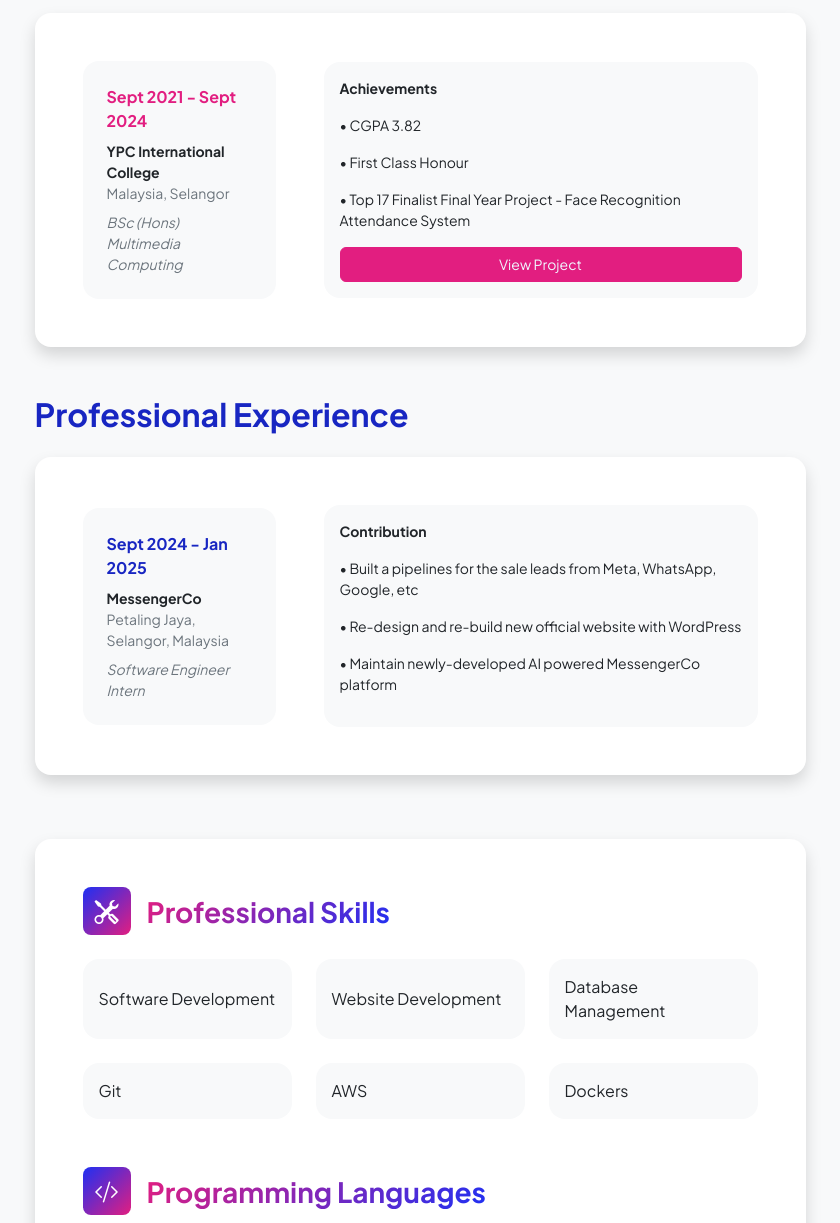
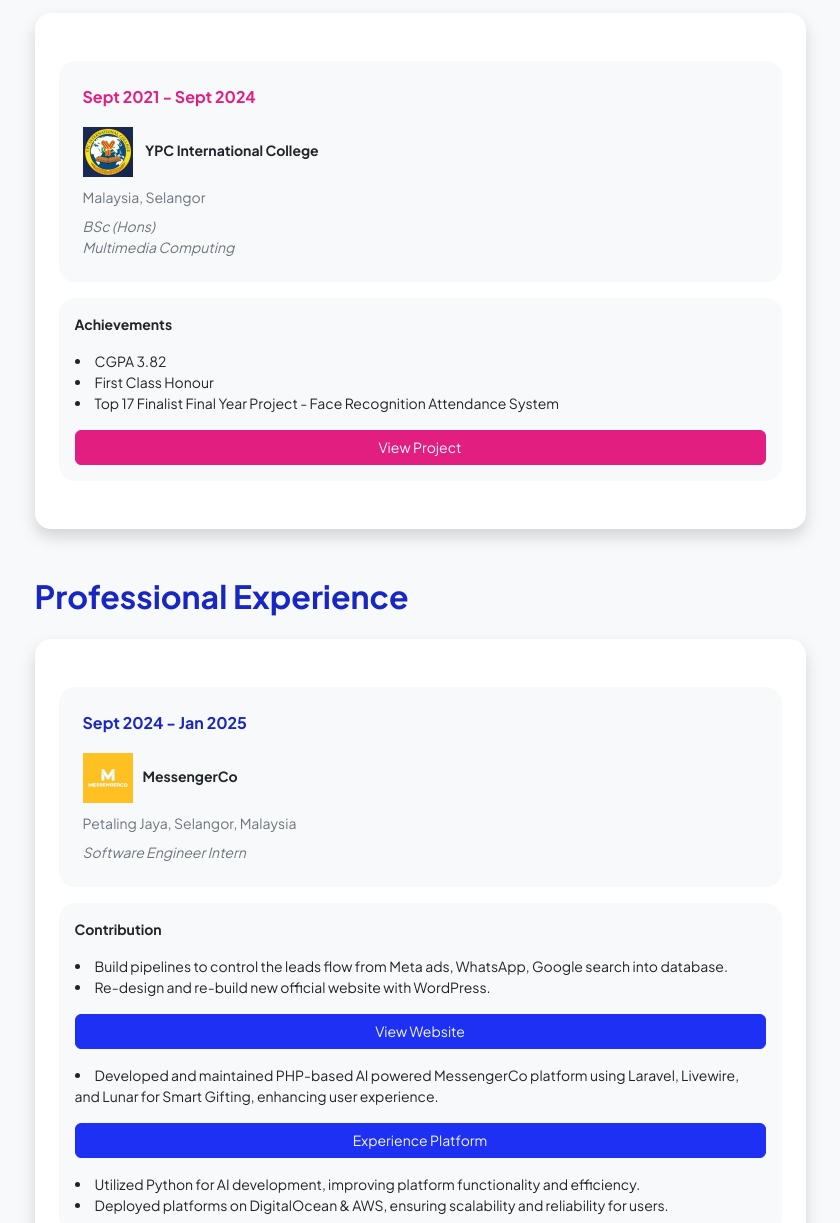
Before and after one commit to KZY020821/KZY020821.github.io, a website: page resume.html in a window 1280 px wide. Shown: the part 317-1540 px from the top of the page, without its empty margins (220-1060 px from the left). Drawn offline with nearby package versions, Linux system fonts and the light colour scheme.

Commit message:
restructure and added logo at resume page

```diff
--- a/resume.html
+++ b/resume.html
@@ -58,11 +58,10 @@
                             <div class="card shadow border-0 rounded-4 mb-3">
                                 <div class="card-body p-5">
                                     <div class="row align-items-center gx-5">
-                                        <div class="col text-center text-lg-start mb-4 mb-lg-0">
                                         <div class="bg-light p-4 rounded-4">
                                             <div class="text-secondary fw-bolder mb-2">Sept 2021 - Sept 2024</div>
                                             <div class="mb-2">
-                                                    <div class="small fw-bolder">YPC International College</div>
+                                                <div class="small fw-bolder"><img src="assets/ypc.jpeg" style="width: 50px; height: auto; margin:10px 10px 10px 0px;"> YPC International College</div>
                                                 <div class="small text-muted">Malaysia, Selangor</div>
                                             </div>
                                             <div class="fst-italic">
@@ -70,18 +69,17 @@
                                                 <div class="small text-muted">Multimedia Computing</div>
                                             </div>
                                         </div>
-                                        </div>
-                                        <div class="col-lg-8">
-                                            <div class="align-items-center bg-light rounded-4 p-3 h-100 small">
+
+                                        <div class="align-items-center bg-light rounded-4 p-3 h-100 small mt-3">
                                             <p><b>Achievements</b></p>
-                                                <p><span>&#8226;</span> CGPA 3.82</p>
-                                                <p><span>&#8226;</span> First Class Honour</p>
-                                                <p><span>&#8226;</span> Top 17 Finalist Final Year Project - Face Recognition Attendance System</p>
+                                            <li> CGPA 3.82</li>
+                                            <li> First Class Honour</li>
+                                            <li> Top 17 Finalist Final Year Project - Face Recognition Attendance System</li>
                                             <a class="d-flex justify-content-center btn btn-secondary mt-3" style="color: aliceblue;" href="projects.html#face">
                                                 <div class="small">View Project</div>
                                             </a>
                                         </div>
-                                        </div>
+
                                     </div>
                                 </div>
                             </div>
@@ -97,26 +95,31 @@
                             <div class="card shadow border-0 rounded-4 mb-3">
                                 <div class="card-body p-5">
                                     <div class="row align-items-center gx-5">
-                                        <div class="col text-center text-lg-start mb-4 mb-lg-0">
                                         <div class="bg-light p-4 rounded-4">
                                             <div class="fw-bolder mb-2" style="color: #1826c2;">Sept 2024 - Jan 2025</div>
                                             <div class="mb-2">
-                                                    <div class="small fw-bolder">MessengerCo</div>
+                                                <div class="small fw-bolder"><img src="assets/mco.jpeg" style="width: 50px; height: auto; margin:10px 10px 10px 0px;">MessengerCo</div>
                                                 <div class="small text-muted">Petaling Jaya, Selangor, Malaysia</div>
                                             </div>
                                             <div class="fst-italic">
                                                 <div class="small text-muted">Software Engineer Intern</div>
                                             </div>
                                         </div>
+                                        <div class="align-items-center bg-light rounded-4 p-3 h-100 small mt-3">
+                                            <p><b>Contribution</b></p>
+                                            <li> Build pipelines to control the leads flow from Meta ads, WhatsApp, Google search into database.</li>
+                                            <li> Re-design and re-build new official website with WordPress.</li>
+                                            <a class="d-flex justify-content-center btn btn-primary mt-3 mb-3" style="color: aliceblue;" href="https://messengerco.ai/" target="_blank">
+                                                <div class="small">View Website</div>
+                                            </a>
+                                            <li> Developed and maintained PHP-based AI powered MessengerCo platform using Laravel, Livewire, and Lunar for Smart Gifting, enhancing user experience.</li>
+                                            <a class="d-flex justify-content-center btn btn-primary mt-3 mb-3" style="color: aliceblue;" href="https://app.messengerco.ai/" target="_blank">
+                                                <div class="small">Experience Platform</div>
+                                            </a>
+                                            <li> Utilized Python for AI development, improving platform functionality and efficiency.</li>
+                                            <li> Deployed platforms on DigitalOcean & AWS, ensuring scalability and reliability for users.</li>
                                         </div>
-                                        <div class="col-lg-8">
-                                            <div class="align-items-center bg-light rounded-4 p-3 h-100 small">
-                                                <p><b>Contribution</b></p>
-                                                <p><span>&#8226;</span> Built a pipelines for the sale leads from Meta, WhatsApp, Google, etc</p>
-                                                <p><span>&#8226;</span> Re-design and re-build new official website with WordPress</p>
-                                                <p><span>&#8226;</span> Maintain newly-developed AI powered MessengerCo platform</p>
-                                            </div>
-                                        </div>
+
                                     </div>
                                 </div>
                             </div>
```
Also changed, not shown: assets/mco.jpeg (added), assets/ypc.jpeg (added), 2 other files. Lines whose indentation alone changed are shown as unchanged.
